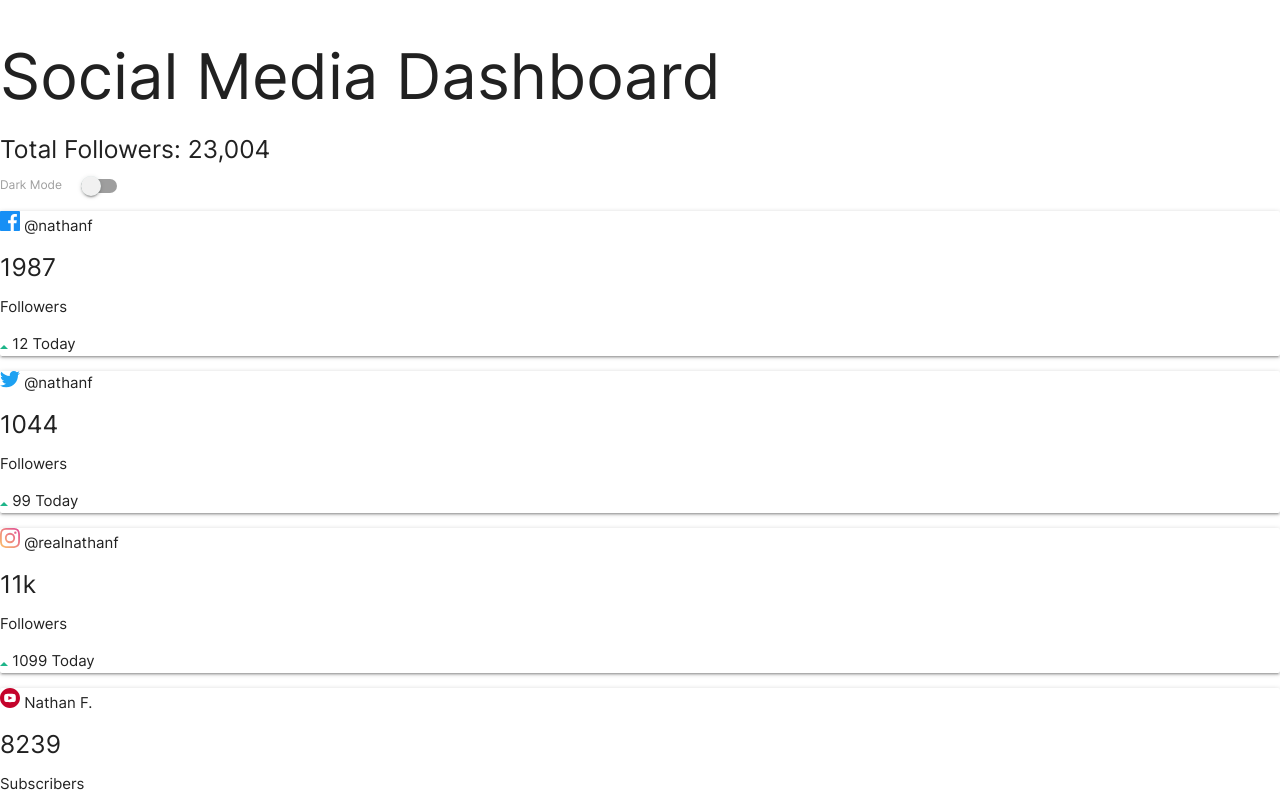
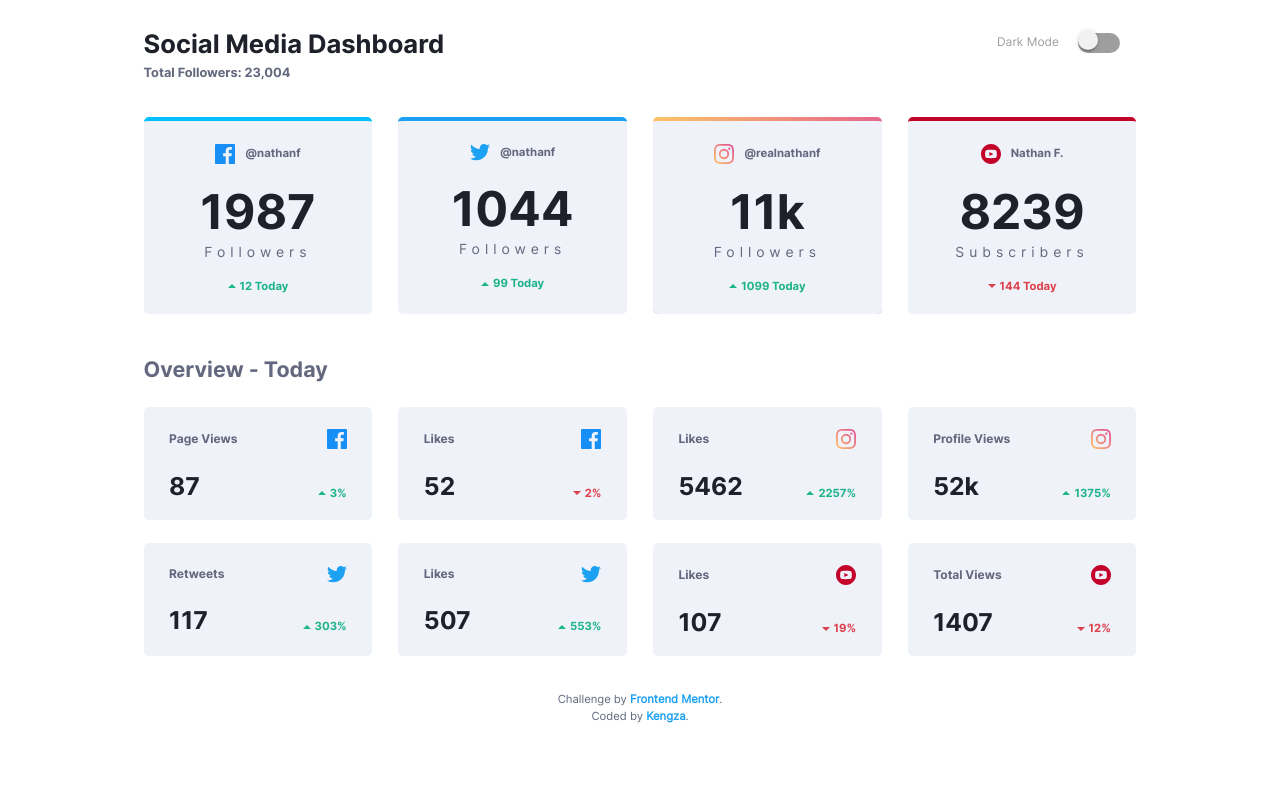
Before and after one commit to Kengza19/light_dark_mode, a plain HTML site: page index.html in a window 1280 px wide. Shown: the top 800 px of the page. Drawn offline with Linux system fonts and the light colour scheme.

Commit message:
mise en page desktop light mode

```diff
--- a/assets/css/style.css
+++ b/assets/css/style.css
@@ -19,4 +19,186 @@ Youte modification de ce fichier impactera sur le rendu général
 /* ======================== Police générale ======================*/
 body {
     font-family: "Inter-Regular";
+    color: hsl(228, 12%, 44%);
+    /* height: 100vh;
+    overflow-y: hidden; */
 }
+
+/* Les titres: polices et font-size */
+h1,h2,h3,h4,h5,h6 {
+    font-family: "Inter-Bold";
+    color: hsl(230, 17%, 14%);
+}
+
+/* *********************** PAGE CONTAINER ***************************** */
+
+.page-container {
+    padding: 0.8cm 3.8cm 0 3.8cm;
+    width: 100%;
+}
+/************** Dashboard Name */
+.onTop-elements {
+    display: flex;
+    flex-flow: row nowrap;
+    justify-content: space-between;
+    align-items: flex-start;
+}
+.onTop-elements h1 {
+    font-size: 1.7rem;
+    margin: 0;
+}
+.onTop-elements h5 {
+    margin: 0.5rem 0 0 0;
+    font-size: 0.85rem;
+    color: hsl(228, 12%, 44%);
+    font-weight: bold;
+    margin-right: 0px !important;
+}
+
+/************** Switch */
+.switch label .lever {
+    width: 42px !important;
+    height: 20px !important;
+    /* background-color: hsl(228, 12%, 44%) !important;  */
+}
+/************** Dashboard Elements: First row */
+.first_social_media_row {
+    margin-top: 2rem;
+}
+.fs-container, .aRow {
+    display: flex;
+    flex-flow: row nowrap;
+    justify-content: space-between;
+    align-items: flex-start;
+}
+.card {
+    width: 6.05cm;
+    box-shadow: none !important;
+    background-color: hsl(227, 47%, 96%) !important;
+    border-radius: 5px !important;
+
+}
+.fs-container .card {
+    border-top: 4px solid;
+    height: 5.2cm;
+    text-align: center;
+}
+.fs-container .card.facebook {
+    border-top-color: hsl(195, 100%, 50%);
+}
+.fs-container .card.twitter {
+    border-top-color: hsl(203, 89%, 53%);
+}
+.fs-container .card.instagram {
+    border-top: double 4px transparent;
+    border-radius: 80px;
+    background-image: linear-gradient(hsl(227, 47%, 96%), hsl(227, 47%, 96%)), radial-gradient(circle at top left, hsl(37, 97%, 70%),hsl(329, 70%, 58%));
+    background-origin: border-box;
+    background-clip: content-box, border-box;
+
+}
+
+.fs-container .card.youtube {
+    border-top-color: hsl(348, 97%, 39%);
+}
+/* Head of cards */
+.fs-container .head {
+    margin: 1.5rem;
+}
+.head p {
+    display: flex;
+    flex-flow: row nowrap;
+    justify-content: center;
+    align-items: center;
+}
+.fs-container .head p span {
+    font-size: 0.76rem;
+    font-weight: bold;
+    font-family: "Inter-Bold";
+    display: inline-block;
+    margin-left: 10px;
+}
+/* Body of cards */
+.fs-container .body h5 {
+    font-size: 3.2rem;
+    margin: 0;
+}
+.fs-container .body p {
+    letter-spacing: 5px;
+    font-size: 0.93rem;
+    margin: 0.2rem 0 0 0;
+}
+/* Footer of cards */
+
+.card .down, .card .up {
+    display: flex;
+    flex-flow: row nowrap;
+    justify-content: center;
+    align-items: center;
+}
+.card .down span, .card .up span {
+    font-size: 0.75rem;
+    font-weight: bold;
+    font-family: "Inter-Bold";
+    display: inline-block;
+    margin-left: 4px;
+}
+.card .down span{
+    /* align-items:  flex-start !important; */
+    color: hsl(356, 69%, 56%);
+
+}
+.card .up span {
+    color: hsl(163, 72%, 41%);
+}
+
+/************** Overview - Today */
+.overview {
+
+}
+.overview h3 {
+    font-size: 1.43rem;
+    color: hsl(228, 12%, 44%);
+}
+.overview .card {
+    height: 3cm;
+    padding: 1.5rem 1.7rem 1rem 1.7rem;
+}
+.overview .card .head p {
+    justify-content: space-between;
+    margin: 0;
+}
+.overview .card .head span {
+    font-weight: bold;
+    font-family: "Inter-Bold";
+    font-size: 0.8rem;
+}
+.overview .card .body {
+    display: flex;
+    flex-flow: row nowrap;
+    justify-content: space-between;
+    align-items: baseline;
+    margin-top: 0.5rem;
+}
+.overview .card .body h5{
+    font-weight: bold;
+}
+
+/************** Attribution */
+.attribution {
+    margin-top: 20px;
+    text-align: center;
+    font-size: 0.75rem;
+    margin-bottom: 10px;
+    display: flex;
+    flex-flow: column;
+    justify-content: center;
+    align-items: center;
+}
+.attribution a {
+    color: hsl(203, 89%, 53%);
+    font-weight: bold;
+}
+.attribution a:hover {
+    text-decoration: underline;
+}
--- a/index.html
+++ b/index.html
@@ -34,7 +34,7 @@
     </div>
     <div class="first_social_media_row">
       <div class="fs-container">
-        <div class="card socialMedia_card">
+        <div class="card socialMedia_card facebook">
           <div class="head">
             <p>
               <img src="assets/images/icon-facebook.svg" alt="facebook">
@@ -46,13 +46,13 @@
             <p>Followers</p>
           </div>
           <div class="foot">
-            <p>
+            <p class="up">
               <img src="assets/images/icon-up.svg" alt="" srcset="">
               <span>12 Today</span>
             </p>
           </div>
         </div>
-        <div class="card socialMedia_card">
+        <div class="card socialMedia_card twitter">
           <div class="head">
             <p>
               <img src="assets/images/icon-twitter.svg" alt="twitter">
@@ -64,13 +64,13 @@
             <p>Followers</p>
           </div>
           <div class="foot">
-            <p>
+            <p class="up">
               <img src="assets/images/icon-up.svg" alt="" srcset="">
               <span>99 Today</span>
             </p>
           </div>
         </div>
-        <div class="card socialMedia_card">
+        <div class="card socialMedia_card instagram">
           <div class="head">
             <p>
               <img src="assets/images/icon-instagra.svg" alt="Instagram">
@@ -82,13 +82,13 @@
             <p>Followers</p>
           </div>
           <div class="foot">
-            <p>
+            <p class="up">
               <img src="assets/images/icon-up.svg" alt="" srcset="">
               <span>1099 Today</span>
             </p>
           </div>
         </div>
-        <div class="card socialMedia_card">
+        <div class="card socialMedia_card youtube">
           <div class="head">
             <p>
               <img src="assets/images/icon-youtube.svg" alt="twitter">
@@ -100,7 +100,7 @@
             <p>Subscribers</p>
           </div>
           <div class="foot">
-            <p>
+            <p class="down">
               <img src="assets/images/icon-down.svg" alt="" srcset="">
               <span>144 Today</span>
             </p>
@@ -120,7 +120,7 @@
               </div>
               <div class="body">
                 <h5>87</h5>
-                <p>
+                <p class="up">
                   <img src="assets/images/icon-up.svg" alt="" srcset="">
                   <span>3%</span>
                 </p>
@@ -135,7 +135,7 @@
               </div>
               <div class="body">
                 <h5>52</h5>
-                <p>
+                <p class="down">
                   <img src="assets/images/icon-down.svg" alt="" srcset="">
                   <span>2%</span>
                 </p>
@@ -150,7 +150,7 @@
               </div>
               <div class="body">
                 <h5>5462</h5>
-                <p>
+                <p class="up">
                   <img src="assets/images/icon-up.svg" alt="" srcset="">
                   <span>2257%</span>
                 </p>
@@ -165,7 +165,7 @@
               </div>
               <div class="body">
                 <h5>52k</h5>
-                <p>
+                <p class="up">
                   <img src="assets/images/icon-up.svg" alt="" srcset="">
                   <span>1375%</span>
                 </p>
@@ -182,7 +182,7 @@
               </div>
               <div class="body">
                 <h5>117</h5>
-                <p>
+                <p class="up">
                   <img src="assets/images/icon-up.svg" alt="" srcset="">
                   <span> 303%</span>
                 </p>
@@ -197,7 +197,7 @@
               </div>
               <div class="body">
                 <h5>507</h5>
-                <p>
+                <p class="up">
                   <img src="assets/images/icon-up.svg" alt="" srcset="">
                   <span>553%</span>
                 </p>
@@ -212,7 +212,7 @@
               </div>
               <div class="body">
                 <h5>107</h5>
-                <p>
+                <p class="down">
                   <img src="assets/images/icon-down.svg" alt="" srcset="">
                   <span>19%</span>
                 </p>
@@ -227,7 +227,7 @@
               </div>
               <div class="body">
                 <h5>1407</h5>
-                <p>
+                <p class="down">
                   <img src="assets/images/icon-down.svg" alt="" srcset="">
                   <span>12%</span>
                 </p>
@@ -240,8 +240,8 @@
   </main>
   <div class="footer">
     <div class="attribution">
-      Challenge by <a href="https://www.frontendmentor.io?ref=challenge" target="_blank">Frontend Mentor</a>.
-      Coded by <a href="#">Kengza</a>.
+      <span> Challenge by <a href="https://www.frontendmentor.io?ref=challenge" target="_blank">Frontend Mentor</a>. </span>
+      <span> Coded by <a href="#">Kengza</a>.</span>
     </div>
   </div>
 </body>
```
